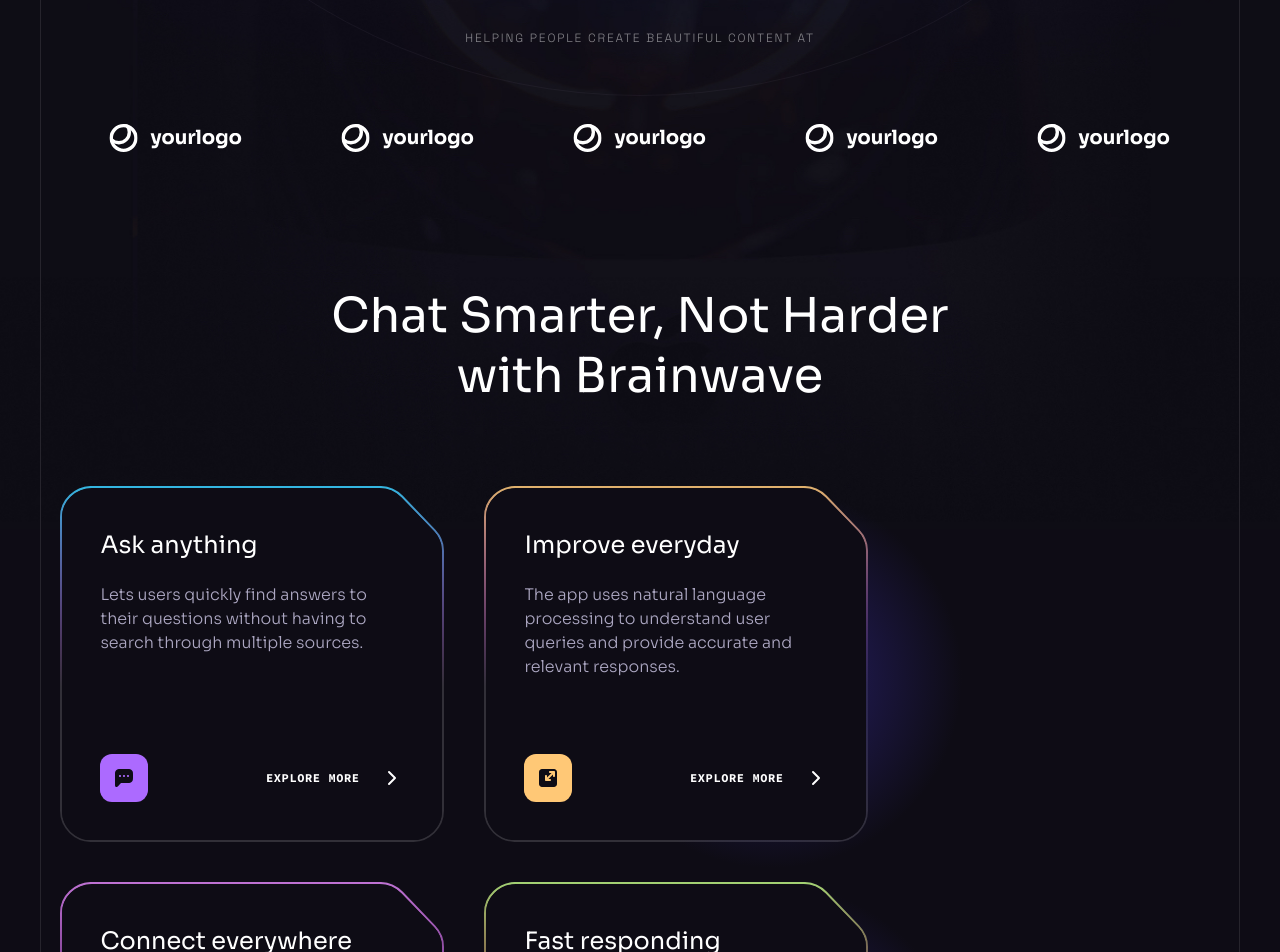
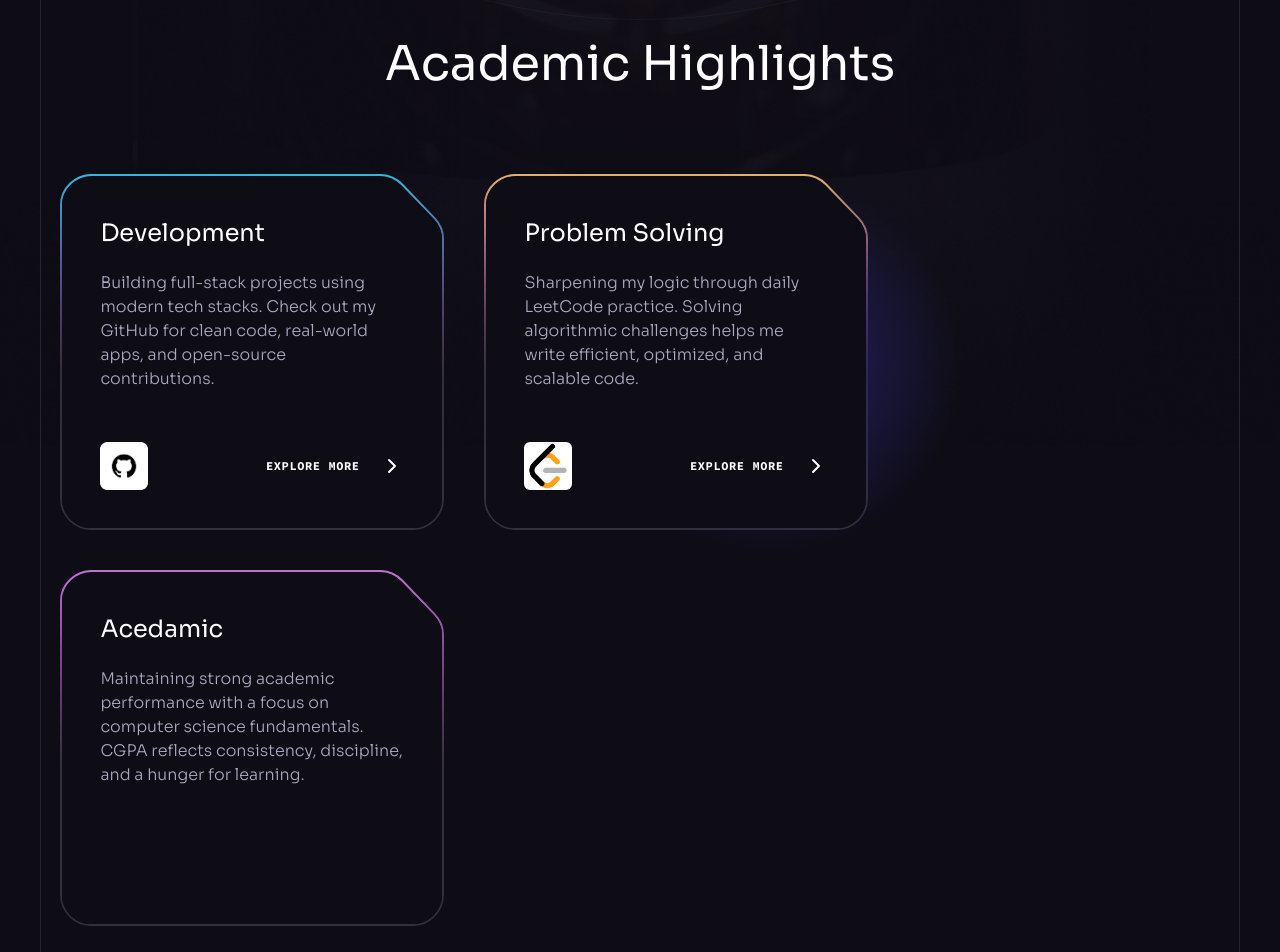
Before and after one commit to iamJABASTIN/digital-ID, a React (Vite) app: page / in a window 1280 px wide. Shown: the part 1240-2192 px from the top of the page. Built offline with nearby package versions, Linux system fonts and the light colour scheme.

Commit message:
alter(benifits): Card content and structure has changed

```diff
--- a/src/assets/index.js
+++ b/src/assets/index.js
@@ -65,8 +65,8 @@
 import benefitCard4 from "./benefits/card-4.svg";
 import benefitCard5 from "./benefits/card-5.svg";
 import benefitCard6 from "./benefits/card-6.svg";
-import benefitIcon1 from "./benefits/icon-1.svg";
-import benefitIcon2 from "./benefits/icon-2.svg";
+import benefitIcon1 from "./benefits/icon-1.png";
+import benefitIcon2 from "./benefits/icon-2.jpg";
 import benefitIcon3 from "./benefits/icon-3.svg";
 import benefitIcon4 from "./benefits/icon-4.svg";
 import benefitImage2 from "./benefits/image-2.png";
--- a/src/components/Benefits.jsx
+++ b/src/components/Benefits.jsx
@@ -11,7 +11,7 @@
       <div className="container relative z-2">
         <Heading
           className="md:max-w-md lg:max-w-2xl"
-          title="Chat Smarter, Not Harder with Brainwave"
+          title="Academic Highlights"
         />
 
         <div className="flex flex-wrap gap-10 mb-10">
@@ -25,18 +25,26 @@
             >
               <div className="relative z-2 flex flex-col min-h-[22rem] p-[2.4rem] pointer-events-none">
                 <h5 className="h5 mb-5">{item.title}</h5>
-                <p className="body-2 mb-6 text-n-3">{item.text}</p>
+                <p className="body-2 mb-6 text-n-3 ">{item.text}</p>
                 <div className="flex items-center mt-auto">
                   <img
                     src={item.iconUrl}
                     width={48}
                     height={48}
                     alt={item.title}
+                    className={`${item.id == 2 ? "hidden" : "rounded-md"}`}
                   />
-                  <p className="ml-auto font-code text-xs font-bold text-n-1 uppercase tracking-wider">
+                  <a
+                    className={` pointer-events-auto ml-auto font-code cursor-pointer flex items-center text-xs font-bold text-n-1 uppercase tracking-wider ${
+                      item.id == 2 ? "hidden" : ""
+                    }`}
+                    href={item.link}
+                    target="_blank"
+                    rel="noopener noreferrer"
+                  >
                     Explore more
-                  </p>
-                  <Arrow />
+                    <Arrow />
+                  </a>
                 </div>
               </div>
 
--- a/src/components/CompanyLogos.jsx
+++ /dev/null
@@ -1,23 +0,0 @@
-import { companyLogos } from "../constants";
-
-const CompanyLogos = ({ className }) => {
-  return (
-    <div className={className}>
-      <h5 className="tagline mb-6 text-center text-n-1/50">
-        Helping people create beautiful content at
-      </h5>
-      <ul className="flex">
-        {companyLogos.map((logo, index) => (
-          <li
-            className="flex items-center justify-center flex-1 h-[8.5rem]"
-            key={index}
-          >
-            <img src={logo} width={134} height={28} alt={logo} />
-          </li>
-        ))}
-      </ul>
-    </div>
-  );
-};
-
-export default CompanyLogos;
--- a/src/components/Hero.jsx
+++ b/src/components/Hero.jsx
@@ -1,13 +1,10 @@
 import { curve, heroBackground, robot, img } from "../assets";
-import Button from "./Button";
 import Section from "./Section";
 import { BackgroundCircles, BottomLine, Gradient } from "./design/Hero";
 import { heroIcons } from "../constants";
 import { ScrollParallax } from "react-just-parallax";
 import { useRef } from "react";
-import Generating from "./Generating";
 import Notification from "./Notification";
-import CompanyLogos from "./CompanyLogos";
 
 const Hero = () => {
   const parallaxRef = useRef(null);
@@ -38,9 +35,6 @@
           <p className="body-1 max-w-3xl mx-auto mb-6 text-n-2 lg:mb-8">
             From concept to creation — I turn ideas into impactful digital experiences with skill and creativity.
           </p>
-          <Button href="/pricing" white>
-            Get started
-          </Button>
         </div>
         <div className="relative max-w-[23rem] mx-auto md:max-w-5xl xl:mb-24">
           <div className="relative z-1 p-0.5 rounded-2xl bg-conic-gradient">
@@ -90,7 +84,7 @@
           <BackgroundCircles />
         </div>
 
-        <CompanyLogos className="hidden relative z-10 mt-20 lg:block" />
+        {/* <CompanyLogos className="hidden relative z-10 mt-20 lg:block" /> */}
       </div>
 
       <BottomLine />
--- a/src/constants/index.js
+++ b/src/constants/index.js
@@ -244,54 +244,31 @@
 export const benefits = [
   {
     id: "0",
-    title: "Ask anything",
-    text: "Lets users quickly find answers to their questions without having to search through multiple sources.",
+    title: "Development",
+    text: "Building full-stack projects using modern tech stacks. Check out my GitHub for clean code, real-world apps, and open-source contributions.",
     backgroundUrl: "./src/assets/benefits/card-1.svg",
     iconUrl: benefitIcon1,
     imageUrl: benefitImage2,
+    link:"https://github.com/iamJABASTIN"
   },
   {
     id: "1",
-    title: "Improve everyday",
-    text: "The app uses natural language processing to understand user queries and provide accurate and relevant responses.",
+    title: "Problem Solving",
+    text: "Sharpening my logic through daily LeetCode practice. Solving algorithmic challenges helps me write efficient, optimized, and scalable code.",
     backgroundUrl: "./src/assets/benefits/card-2.svg",
     iconUrl: benefitIcon2,
     imageUrl: benefitImage2,
     light: true,
+    link:"https://leetcode.com/u/JABASTIN/"
   },
   {
     id: "2",
-    title: "Connect everywhere",
-    text: "Connect with the AI chatbot from anywhere, on any device, making it more accessible and convenient.",
+    title: "Acedamic",
+    text: "Maintaining strong academic performance with a focus on computer science fundamentals. CGPA reflects consistency, discipline, and a hunger for learning.",
     backgroundUrl: "./src/assets/benefits/card-3.svg",
     iconUrl: benefitIcon3,
     imageUrl: benefitImage2,
-  },
-  {
-    id: "3",
-    title: "Fast responding",
-    text: "Lets users quickly find answers to their questions without having to search through multiple sources.",
-    backgroundUrl: "./src/assets/benefits/card-4.svg",
-    iconUrl: benefitIcon4,
-    imageUrl: benefitImage2,
-    light: true,
-  },
-  {
-    id: "4",
-    title: "Ask anything",
-    text: "Lets users quickly find answers to their questions without having to search through multiple sources.",
-    backgroundUrl: "./src/assets/benefits/card-5.svg",
-    iconUrl: benefitIcon1,
-    imageUrl: benefitImage2,
-  },
-  {
-    id: "5",
-    title: "Improve everyday",
-    text: "The app uses natural language processing to understand user queries and provide accurate and relevant responses.",
-    backgroundUrl: "./src/assets/benefits/card-6.svg",
-    iconUrl: benefitIcon2,
-    imageUrl: benefitImage2,
-  },
+  }
 ];
 
 export const socials = [
```
Also changed, not shown: src/assets/benefits/icon-1.png (added), src/assets/benefits/icon-2.jpg (added).
